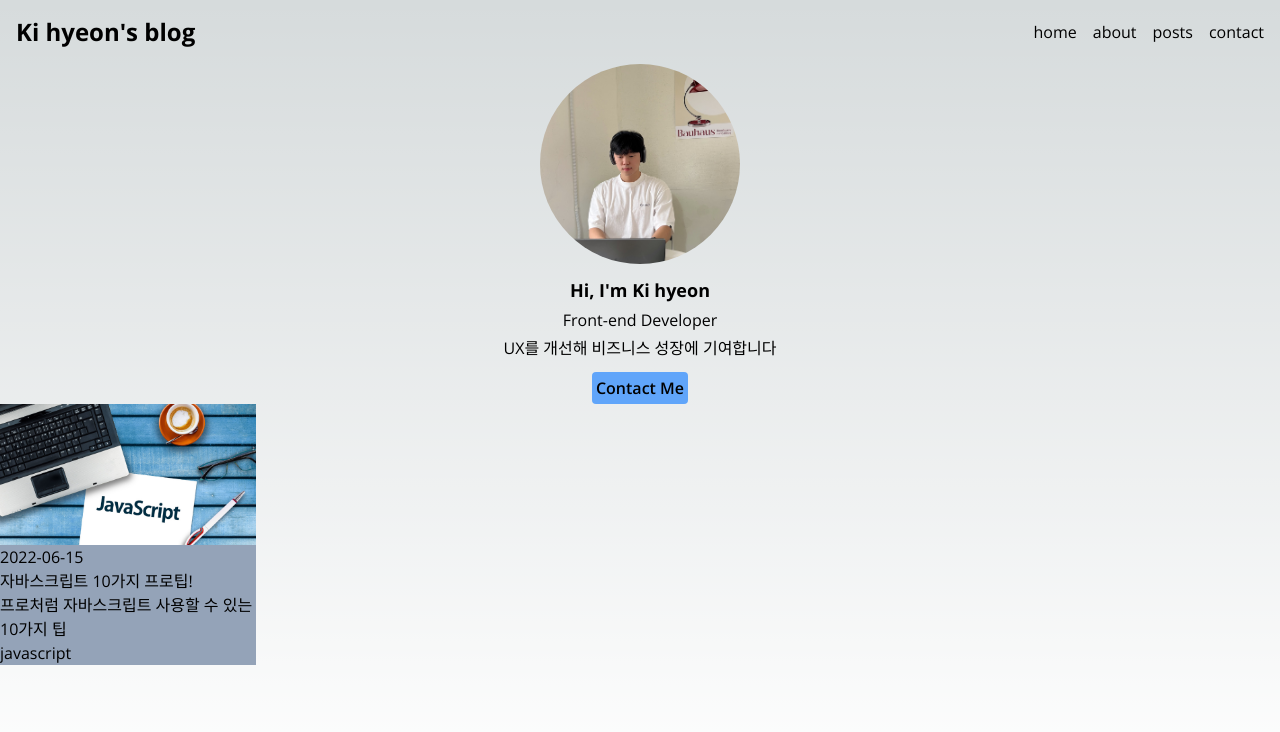
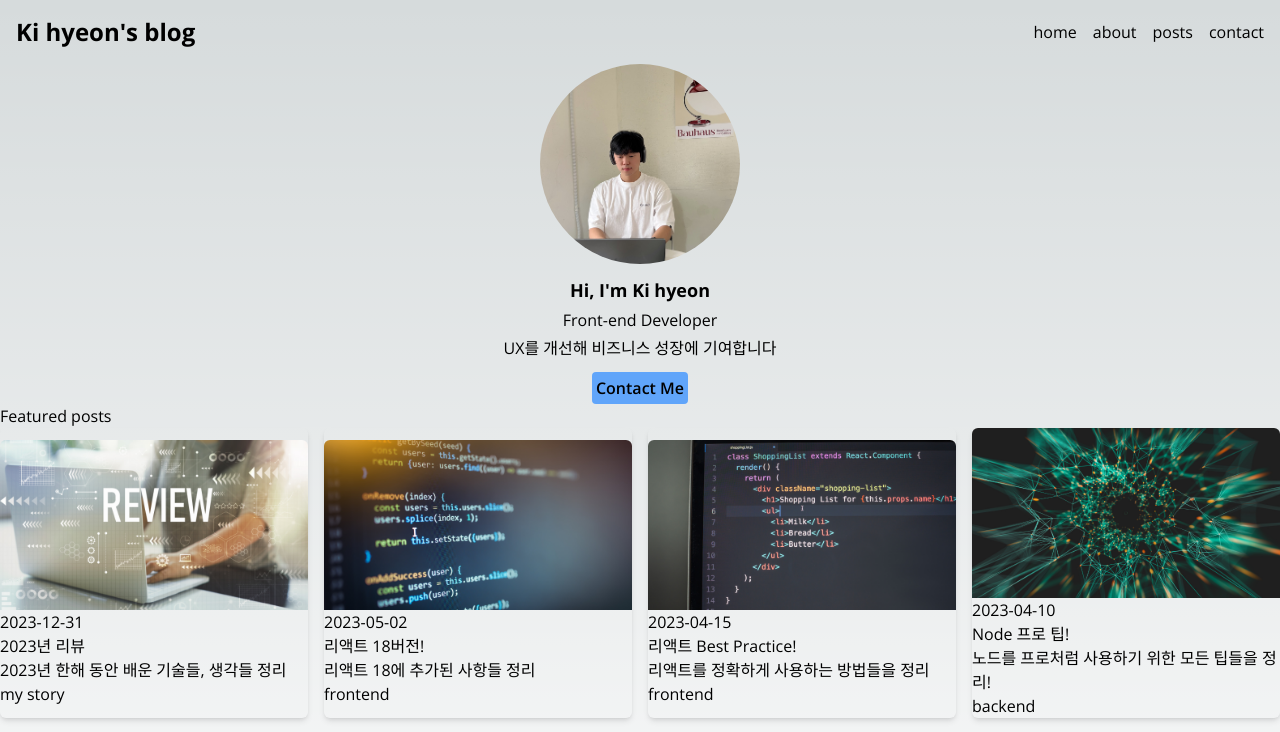
Before and after one commit to kihyeoon/blog, a Next.js app: page / in a window 1280 px wide. Shown: the top 732 px of the page. Built offline with nearby package versions, Linux system fonts and the light colour scheme.

Commit message:
♻️ featured posts 컴포넌트 분리

```diff
--- a/src/app/page.tsx
+++ b/src/app/page.tsx
@@ -1,26 +1,12 @@
 import Hero from "@/components/Hero";
-import PostCard from "@/components/PostCard";
-import { getFeaturedPosts } from "@/service/posts";
+import FeaturedPosts from "@/components/FeaturedPosts";
 
 export default async function HomePage() {
-  const featuredPosts = await getFeaturedPosts();
-  if (!featuredPosts) {
-    return <p>Loading...</p>;
-  }
-  const { title, description, date, category, path, featured } =
-    featuredPosts[0];
-
   return (
     <>
       <Hero />
-      <PostCard
-        title={title}
-        description={description}
-        date={date}
-        category={category}
-        path={path}
-        featured={featured}
-      />
+      {/* @ts-expect-error Async Server Component */}
+      <FeaturedPosts />
     </>
   );
 }
--- /dev/null
+++ b/src/components/FeaturedPosts.tsx
@@ -0,0 +1,13 @@
+import PostsGrid from "@/components/PostsGrid";
+import { getFeaturedPosts } from "@/service/posts";
+
+export default async function FeaturedPosts() {
+  const featuredPosts = await getFeaturedPosts();
+
+  return (
+    <>
+      <h3>Featured posts</h3>
+      <PostsGrid featuredPosts={featuredPosts} />
+    </>
+  );
+}
--- a/src/components/PostCard.tsx
+++ b/src/components/PostCard.tsx
@@ -10,17 +10,18 @@ export default function PostCard({
   featured,
 }: Post) {
   return (
-    <div className="flex w-1/5 flex-col justify-center bg-slate-400">
+    <li className="flex h-full w-full flex-col justify-center rounded-md shadow-md">
       <Image
         src={`/images/posts/${path}.png`}
         alt="post thumnail"
         width={400}
         height={200}
+        className="rounded-t-md"
       />
-      <p>{date}</p>
+      <p className="text-left">{date}</p>
       <p>{title}</p>
       <p>{description}</p>
       <p>{category}</p>
-    </div>
+    </li>
   );
 }
--- /dev/null
+++ b/src/components/PostsGrid.tsx
@@ -0,0 +1,24 @@
+import PostCard from "@/components/PostCard";
+import { Post } from "@/service/posts";
+
+interface Props {
+  featuredPosts: Post[];
+}
+
+export default function PostsGrid({ featuredPosts }: Props) {
+  return (
+    <ul className="grid grid-cols-4 gap-4">
+      {featuredPosts.map((post) => (
+        <PostCard
+          key={post.path}
+          title={post.title}
+          description={post.description}
+          date={post.date}
+          category={post.category}
+          path={post.path}
+          featured={post.featured}
+        />
+      ))}
+    </ul>
+  );
+}
--- a/src/service/posts.ts
+++ b/src/service/posts.ts
@@ -1,5 +1,5 @@
 import path from "path";
-import { promises as fs } from "fs";
+import { readFile } from "fs/promises";
 
 export interface Post {
   title: string;
@@ -12,8 +12,9 @@ export interface Post {
 
 export async function getPosts(): Promise<Post[]> {
   const filePath = path.join(process.cwd(), "data", "posts.json");
-  const data = await fs.readFile(filePath, "utf-8");
-  return JSON.parse(data);
+  return readFile(filePath, "utf-8")
+    .then<Post[]>(JSON.parse)
+    .then((posts) => posts.sort((a, b) => (a.date > b.date ? -1 : 1)));
 }
 
 export async function getPost(path: string): Promise<Post | undefined> {
@@ -21,7 +22,7 @@ export async function getPost(path: string): Promise<Post | undefined> {
   return posts.find((product) => product.path === path);
 }
 
-export async function getFeaturedPosts(): Promise<Post[] | undefined> {
+export async function getFeaturedPosts(): Promise<Post[]> {
   const posts = await getPosts();
   return posts.filter((product) => product.featured);
 }
```
